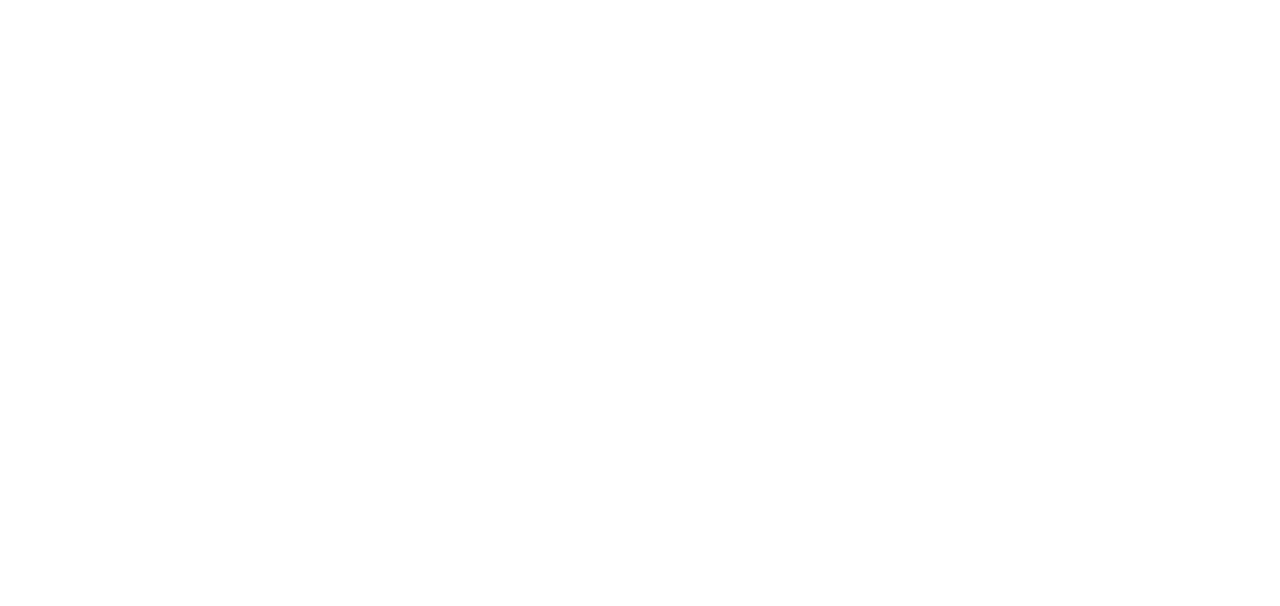
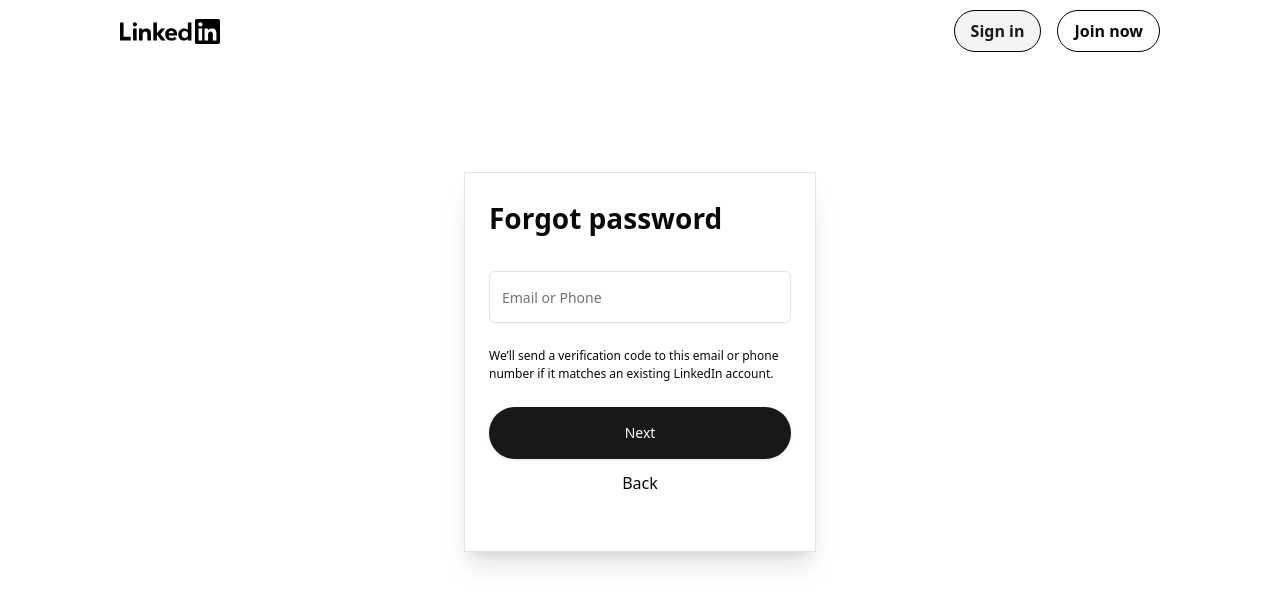
Before and after one commit to iamHarshvardhan10/linkedin-clone, a React (Vite) app: page /forgot-password in a window 1280 px wide. Before the commit this address had no page. Shown: the top 606 px of the page. Built offline with nearby package versions, Linux system fonts and the light colour scheme.

Commit message:
create forgot page UI

```diff
--- a/src/App.jsx
+++ b/src/App.jsx
@@ -2,15 +2,17 @@
 import { BrowserRouter, Routes, Route } from "react-router-dom";
 import SignIn from "./components/page/SignIn";
 import JoinNow from "./components/page/JoinNow";
+import ForgotPassword from "./components/page/ForgotPassword";
 
 const App = () => {
   return (
     <>
       <BrowserRouter>
         <Routes>
-          <Route path="/" element={<Homepage/>} />
-          <Route path="/sign-in" element={<SignIn/>}/>
-          <Route path="/join-now" element={<JoinNow/>}/>
+          <Route path="/" element={<Homepage />} />
+          <Route path="/sign-in" element={<SignIn />} />
+          <Route path="/join-now" element={<JoinNow />} />
+          <Route path="/forgot-password" element={<ForgotPassword />} />
         </Routes>
       </BrowserRouter>
     </>
--- /dev/null
+++ b/src/components/page/ForgotPassword.jsx
@@ -0,0 +1,56 @@
+import { Link } from "react-router-dom";
+import logo from "../../assets/asset 4.svg";
+import { Badge } from "../ui/badge";
+import { Button } from "../ui/button";
+import { Input } from "../ui/input";
+const ForgotPassword = () => {
+  return (
+    <div>
+      <div className="px-[120px] py-[10px] flex items-center justify-between">
+        <img src={logo} alt="logo" className="w-[102px] h-[25px]" />
+        <div className="flex gap-4 ">
+          <Badge
+            variant={"secondary"}
+            className={
+              "text-[16px] rounded-full px-[16px] py-[8px] border-black"
+            }
+          >
+            Sign in
+          </Badge>
+          <Badge
+            variant={"outline"}
+            className={
+              "text-[16px] rounded-full px-[16px] py-[8px] border-black"
+            }
+          >
+            Join now
+          </Badge>
+        </div>
+      </div>
+      <div className="flex items-center justify-center">
+        <form className="w-[352px] h-[380px] flex flex-col my-[110px] px-[24px] py-[24px] border shadow-xl">
+          <h1 className="text-[28px] font-semibold mb-[32px]">
+            Forgot password
+          </h1>
+          <Input
+            type={"email"}
+            placeholder={"Email or Phone"}
+            className={"w-full h-[52px]"}
+          />
+          <span className="text-[12px] mt-[24px]">
+            We’ll send a verification code to this email or phone number if it
+            matches an existing LinkedIn account.
+          </span>
+          <Button className={"w-full h-[52px]  rounded-full mt-[24px]"}>
+            Next
+          </Button>
+          <span className="text-center mt-[12px]">
+            <Link to={"/sign-in"}>Back</Link>
+          </span>
+        </form>
+      </div>
+    </div>
+  );
+};
+
+export default ForgotPassword;
--- a/src/components/page/SignIn.jsx
+++ b/src/components/page/SignIn.jsx
@@ -1,6 +1,6 @@
 import { Link } from "react-router-dom";
 import logo from "../../assets/asset 4.svg";
-import { Badge } from "../ui/badge";
+
 import { Input } from "../ui/input";
 import { Button } from "../ui/button";
 
@@ -13,22 +13,22 @@
         </Link>
       </div>
       <div className="flex items-center justify-center flex-col">
-        <form className="w-[325px] h-[540px] border px-[24px] py-[24px] shadow-lg rounded-lg">
+        <form className="w-[400px] h-[560px] border px-[24px] py-[24px] shadow-lg rounded-lg">
           <h1 className="text-[32px] font-semibold">Sign in</h1>
-          <Badge
+          <Button
             className={
-              "mt-[11px] mb-[12px]  px-[75px] py-[12px]  w-full rounded-full"
+              "mt-[11px] w-full rounded-full py-[24px]"
             }
           >
             Continue with Google
-          </Badge>
-          <Badge
+          </Button>
+          <Button
             className={
-              "mt-[11px] mb-[32px] px-[75px] py-[12px]  w-full rounded-full"
+              "mt-[11px] mb-[32px] w-full rounded-full py-[24px]"
             }
           >
             Sign in with Apple
-          </Badge>
+          </Button>
           <div className="divider flex items-center text-center">
             <span className="whitespace-nowrap text-[14px] text-[#666]">
               or
```
